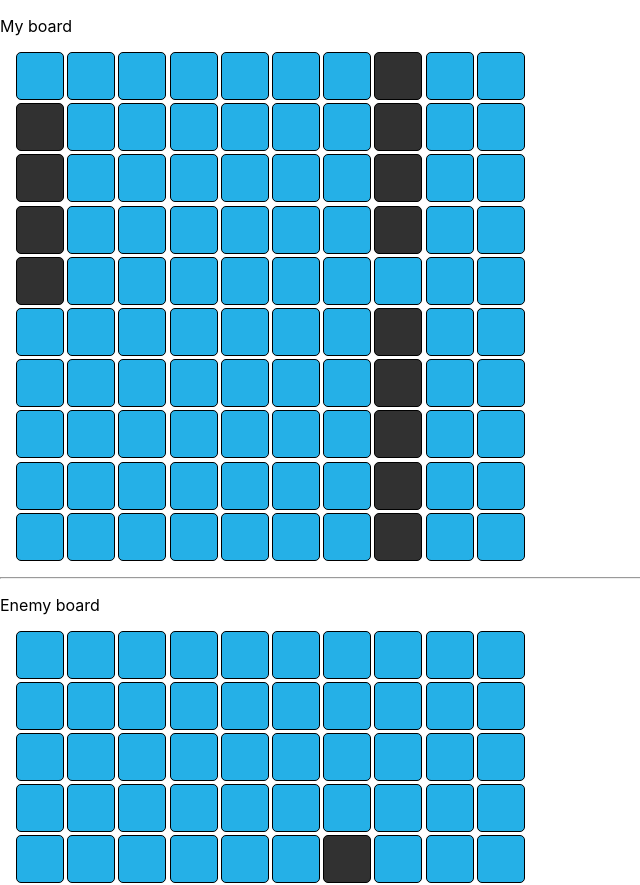
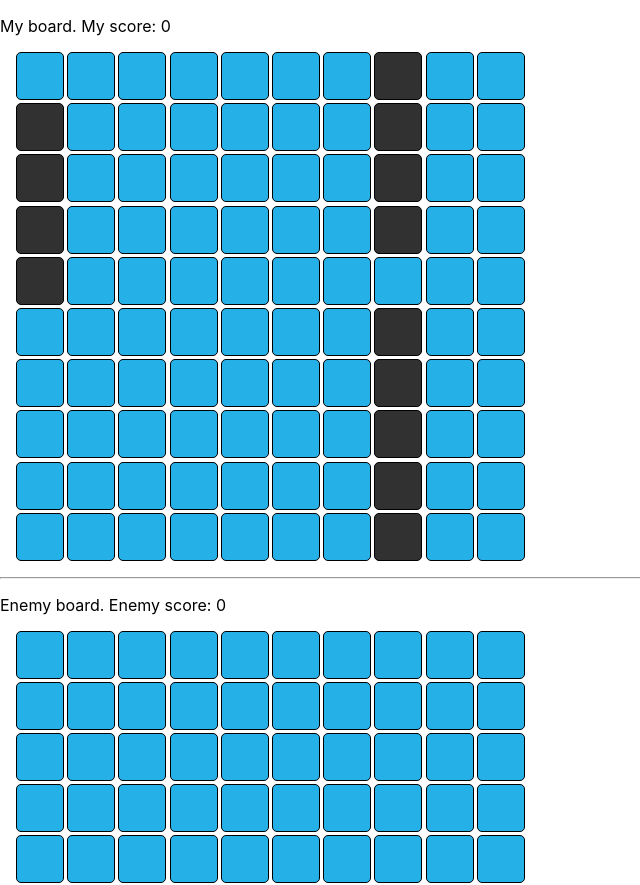
Before and after one commit to ochotnya/battleships, a React (Create React App) app: page / in a window 1280 px wide. Shown: the top 885 px of the page, without its empty margins (0-640 px from the left). Built offline with nearby package versions, Linux system fonts and the light colour scheme.

Commit message:
Added score

```diff
--- a/src/App.tsx
+++ b/src/App.tsx
@@ -4,12 +4,17 @@ import Board from "./components/Board";
 import { Ship } from "./classes/Ship";
 import { createCells, placeShip } from "./utils/logic";
 
+const p1Ships = [new Ship(4), new Ship(4), new Ship(5)];
+const p2Ships = [new Ship(4), new Ship(4), new Ship(5)];
+
 function App() {
   const [playerBoard, setPlayerBoard] = useState<CellData[]>([]);
   const [enemyBoard, setEnemyBoard] = useState<CellData[]>([]);
+  const [p1Score, setP1Score] = useState(0);
+  const [p2Score, setP2Score] = useState(0);
 
-  const p1_ships = [new Ship(4), new Ship(4), new Ship(5)];
-  const p2_ships = [new Ship(4), new Ship(4), new Ship(5)];
+  const destroyedShips1 = p2Ships.filter((ship) => ship.hp === 0).length;
+  const destroyedShips2 = p1Ships.filter((ship) => ship.hp === 0).length;
 
   const updateEnemyCell = (cell: CellData) => {
     const index = enemyBoard.findIndex(
@@ -17,7 +22,6 @@ function App() {
     );
     let boardCopy = [...enemyBoard];
     boardCopy[index] = cell;
-
     setEnemyBoard(boardCopy);
   };
 
@@ -39,21 +43,27 @@ function App() {
   };
 
   const initializeBoards = () => {
-    setPlayerBoard(placeShips(createCells(), p1_ships));
-    setEnemyBoard(placeShips(createCells(), p2_ships));
+    setPlayerBoard(placeShips(createCells(), p1Ships));
+    setEnemyBoard(placeShips(createCells(), p2Ships));
   };
 
   useEffect(() => {
     initializeBoards();
   }, []);
 
+  //update points
+  useEffect(() => {
+    setP1Score(destroyedShips1);
+    setP2Score(destroyedShips2);
+  }, [destroyedShips1, destroyedShips2]);
+
   return (
     <div>
-      <p>My board</p>
+      <p>My board. My score: {p1Score}</p>
       <Board cells={playerBoard} hideShips={false} update={updatePlayerCell} />
       <hr />
-      <p>Enemy board</p>
-      <Board cells={enemyBoard} hideShips={false} update={updateEnemyCell} />
+      <p>Enemy board. Enemy score: {p2Score}</p>
+      <Board cells={enemyBoard} hideShips={true} update={updateEnemyCell} />
     </div>
   );
 }
--- a/src/classes/Ship.tsx
+++ b/src/classes/Ship.tsx
@@ -7,10 +7,6 @@ export class Ship {
   }
 
   takeDamage() {
-    console.log("SHOT");
     if (this.hp > 0) this.hp -= 1;
-
-    if (this.hp === 0) console.log("SINK!");
-    console.log(this.hp);
   }
 }
```
